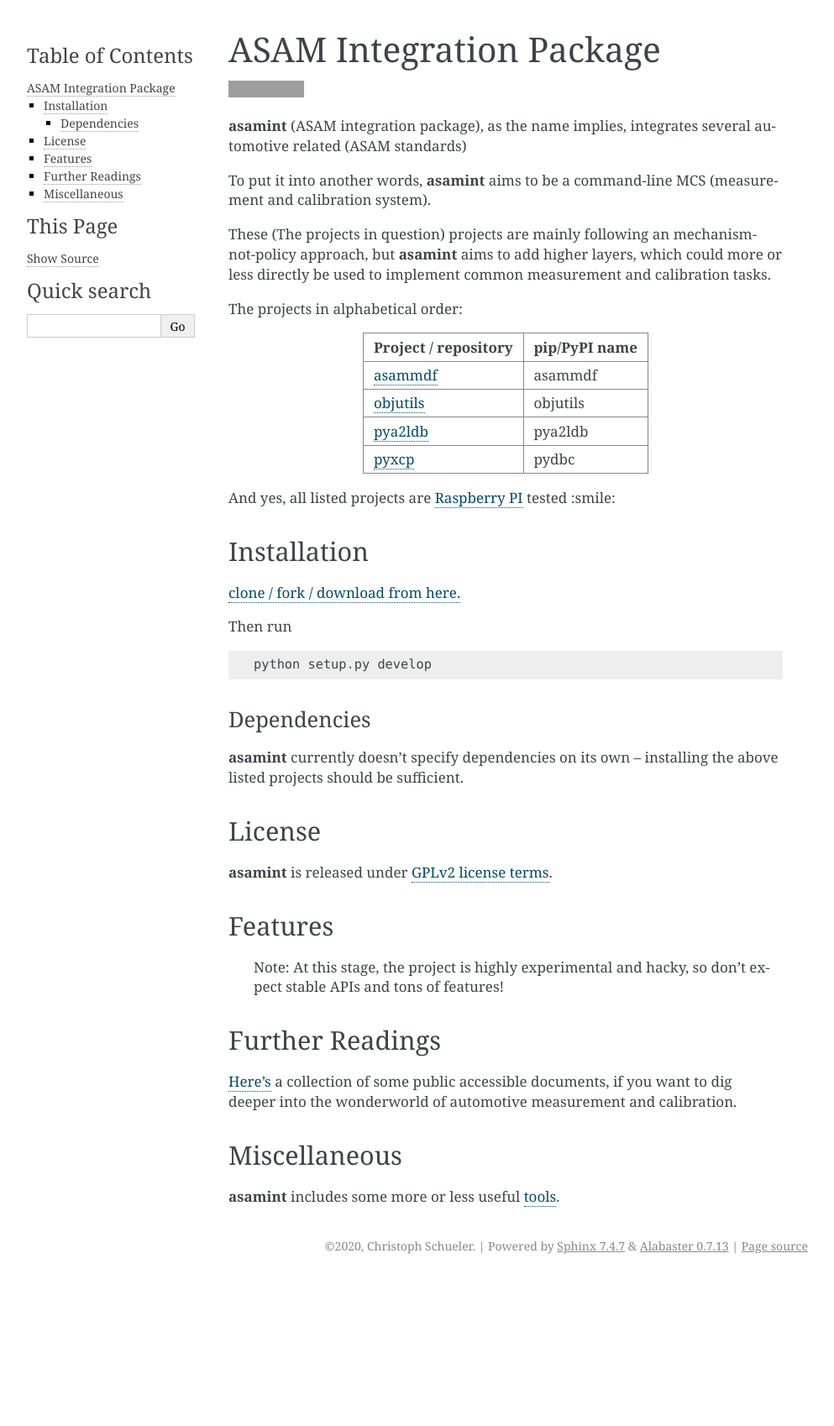
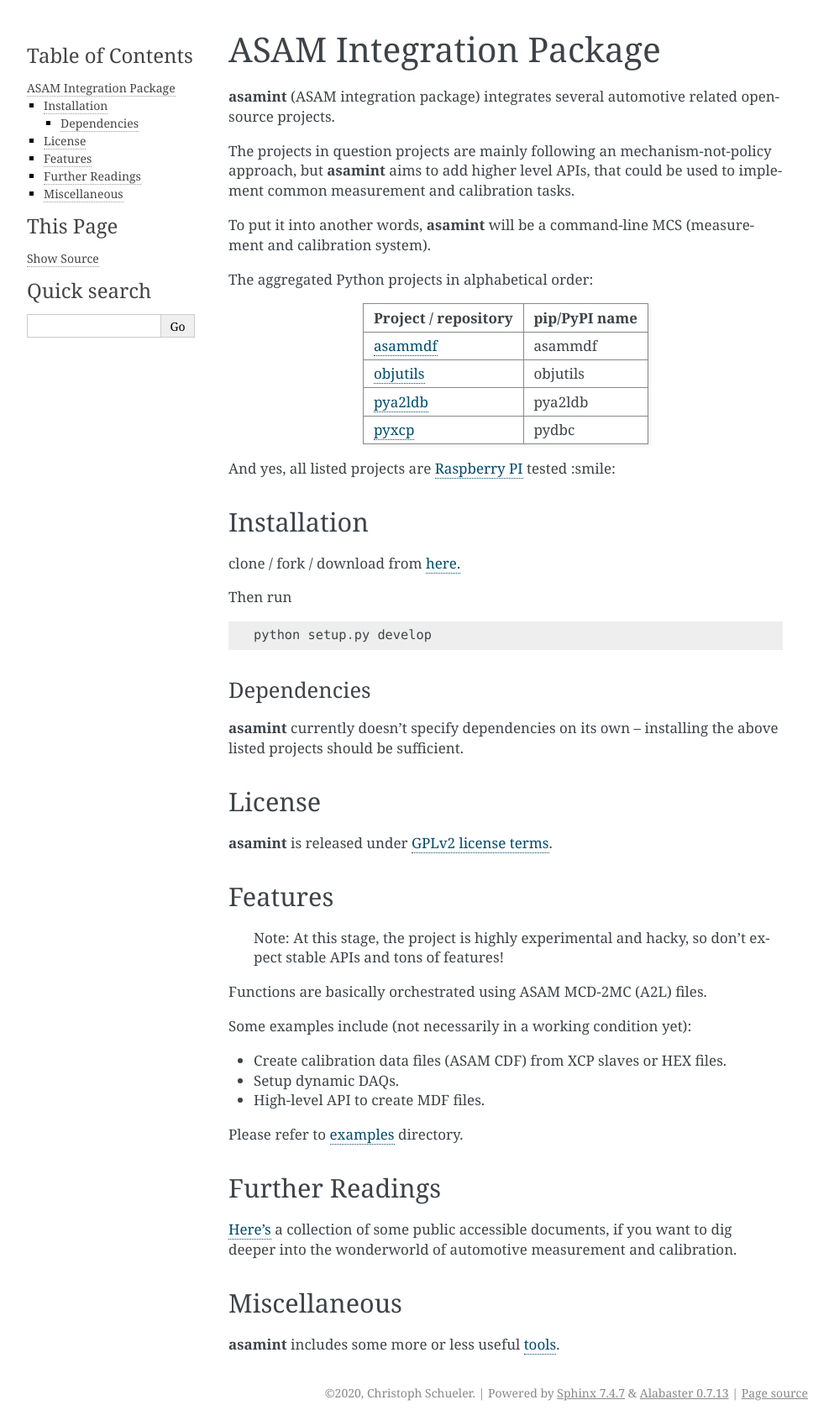
Before and after one commit to christoph2/asamint, a Sphinx documentation site: the page built from docs/README.rst, in a window 1280 px wide. Shown: the whole page at 84% size, without its empty margins (148-1141 px from the left). Built offline with Sphinx 7.4.7, drawn with Linux system fonts in a browser that asks for light colours; pages that are not in the unit, such as notebooks, are missing from menus; the version number is read from the project's files by our own code; before the commit the page ends 1523 px from its top, so only the background shows below that; grey boxes are pictures that could not be loaded.

Commit message:
Update README.rst

```diff
--- a/docs/README.rst
+++ b/docs/README.rst
@@ -3,18 +3,14 @@
 ========================
 
 
-.. image:: https://img.shields.io/pypi/v/asamint.svg
-        :target: https://pypi.python.org/pypi/asamint
+**asamint** (ASAM integration package) integrates several automotive related opensource projects.
 
+The projects in question projects are mainly following an mechanism-not-policy approach, but **asamint** aims to
+add higher level APIs, that could be used to implement common measurement and calibration tasks.
 
-**asamint** (ASAM integration package), as the name implies, integrates several automotive related (ASAM standards)
+To put it into another words, **asamint** will be a command-line MCS (measurement and calibration system).
 
-To put it into another words, **asamint** aims to be a command-line MCS (measurement and calibration system).
-
-These (The projects in question) projects are mainly following an mechanism-not-policy approach, but **asamint** aims to
-add higher layers, which could more or less directly be used to implement common measurement and calibration tasks.
-
-The projects in alphabetical order:
+The aggregated Python projects in alphabetical order:
 
 ======================================================   =============
 Project / repository                                     pip/PyPI name
@@ -32,7 +28,7 @@
 Installation
 ------------
 
-`clone / fork / download from here. <https://github.com/christoph2/asamint>`_
+clone / fork / download from `here. <https://github.com/christoph2/asamint>`_
 
 Then run
 
@@ -54,6 +50,20 @@
 
  Note: At this stage, the project is highly experimental and hacky, so don't expect stable APIs and tons of features!
 
+Functions are basically orchestrated using ASAM MCD-2MC (A2L) files.
+
+Some examples include (not necessarily in a working condition yet):
+
+* Create calibration data files (ASAM CDF) from XCP slaves or HEX files.
+
+* Setup dynamic DAQs.
+
+* High-level API to create MDF files.
+
+
+Please refer to `examples <../asamint/examples>`_ directory.
+
+
 Further Readings
 ----------------
 
```
